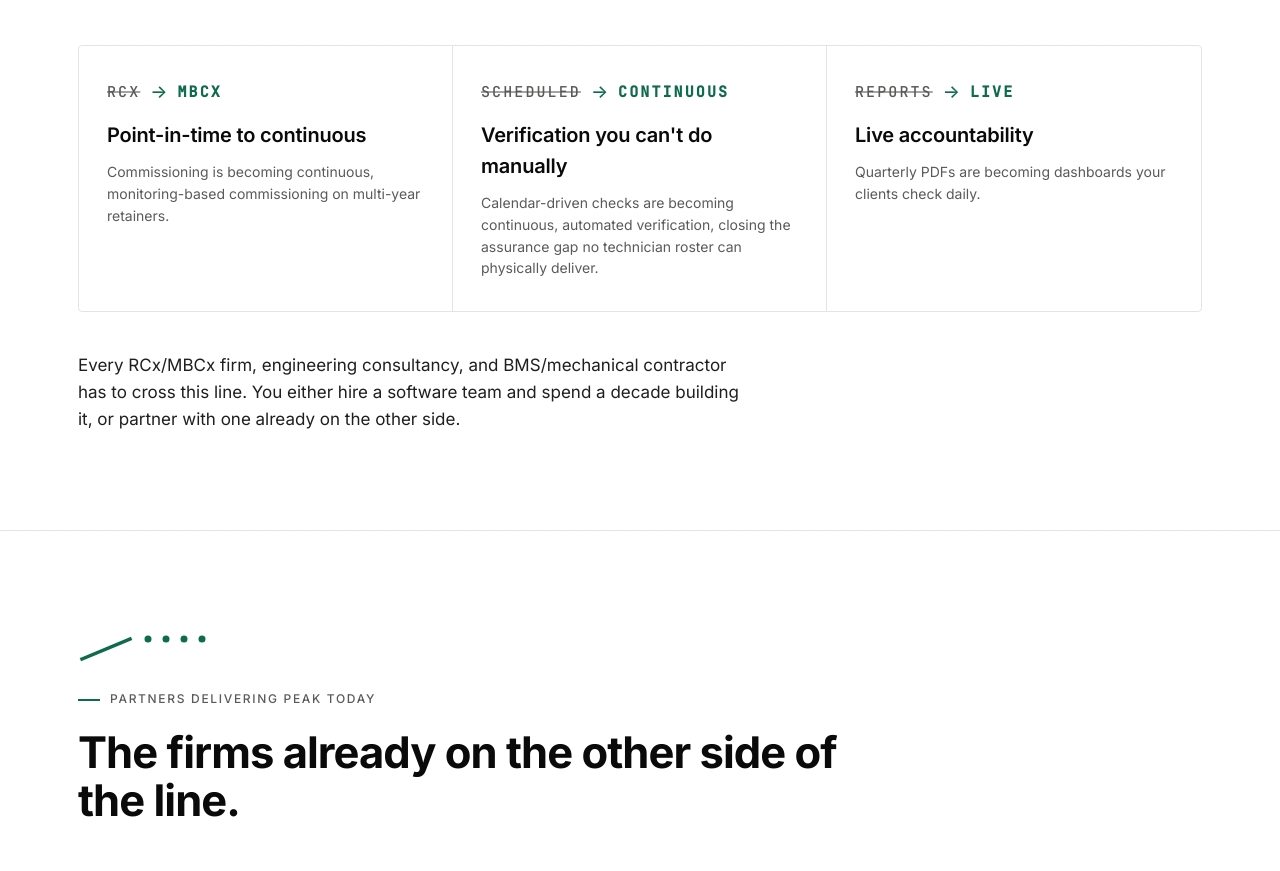
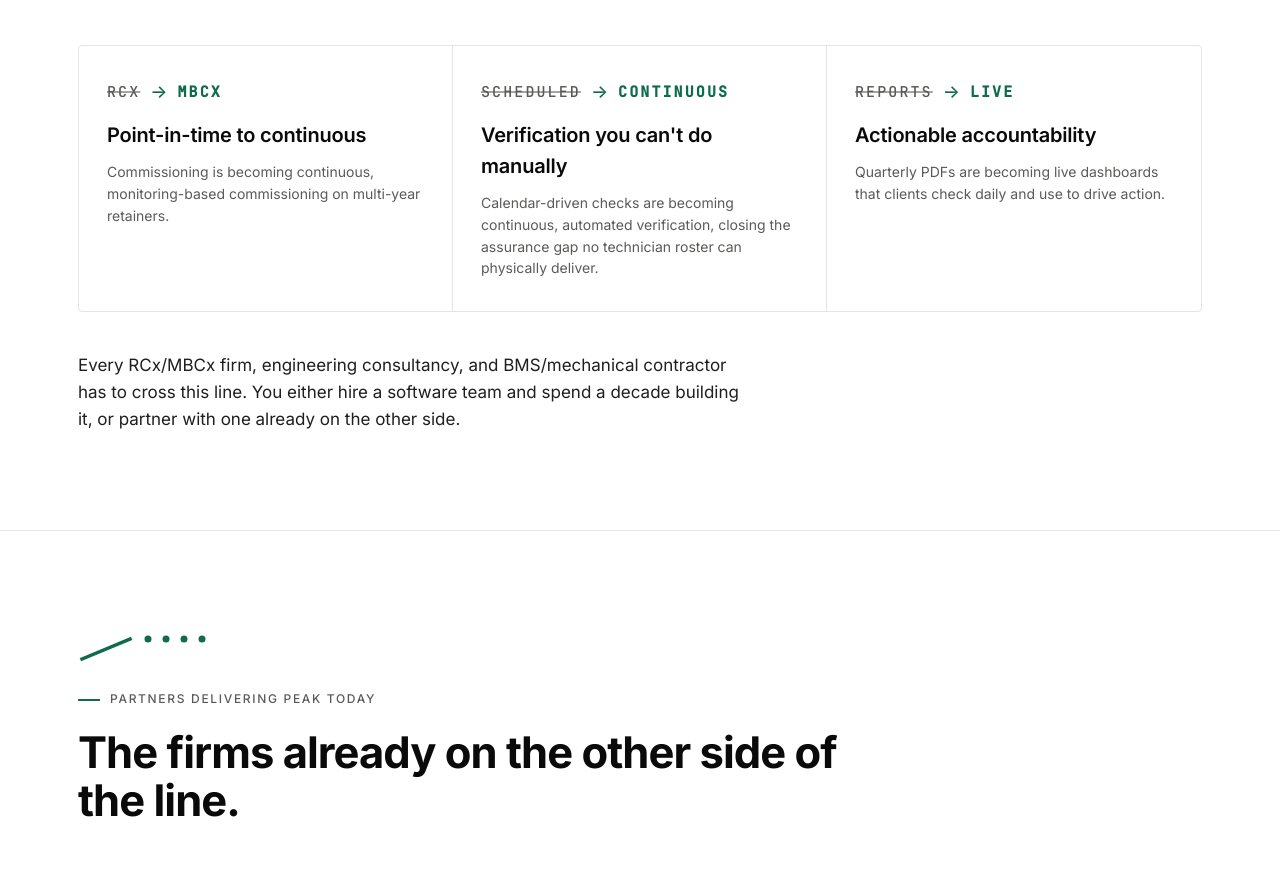
Before and after one commit to howardmann/cim-partner-website, a website: page src/index.html in a window 1280 px wide. Shown: the part 1333-2204 px from the top of the page. Drawn offline with nearby package versions, Linux system fonts and the light colour scheme; files that its build step writes are made by us from their sources.

Commit message:
change live report copy

```diff
--- a/src/index.html
+++ b/src/index.html
@@ -142,9 +142,9 @@
             <span class="arrow-right">→</span>
             <span class="to">Live</span>
           </div>
-          <h3 class="shift-title">Live accountability</h3>
+          <h3 class="shift-title">Actionable accountability</h3>
           <p class="shift-desc">
-            Quarterly PDFs are becoming dashboards your clients check daily.
+            Quarterly PDFs are becoming live dashboards that clients check daily and use to drive action.
           </p>
         </div>
       </div>
```
